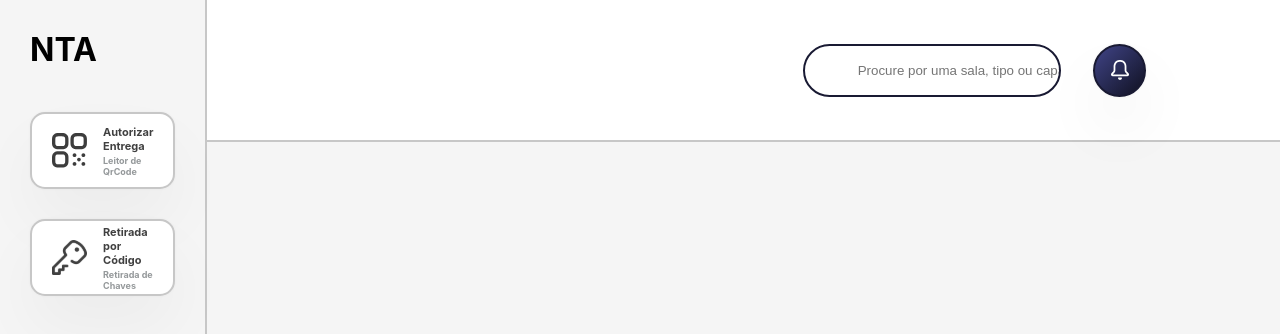
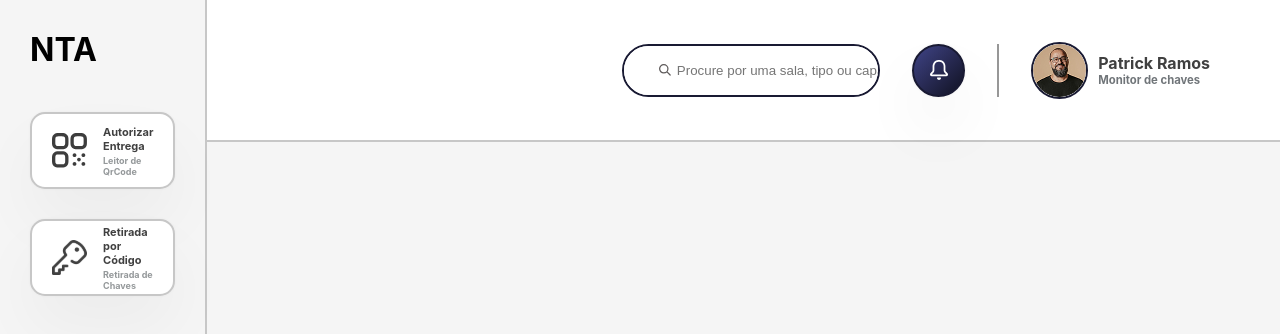
Before and after one commit to netoodev/nta-app, a React (Create React App) app: page / in a window 1280 px wide. Shown: the top 334 px of the page. Built offline with nearby package versions, Linux system fonts and the light colour scheme.

Commit message:
Estilização da header

```diff
--- a/src/App.js
+++ b/src/App.js
@@ -1,12 +1,13 @@
 import './App.css';
 import Header from './components/Header/header';
 import Sidebar from './components/Sidebar/sidebar';
+import profilePic from './img/profile-pic.jpg';
 
 function App() {
   return (
     <div className='main-container'>
       <Sidebar/>
-      <Header/>
+      <Header name='Patrick Ramos' function='Monitor de chaves' img={profilePic}/>
     </div>
   );
 }
--- a/src/components/Header/header.css
+++ b/src/components/Header/header.css
@@ -18,17 +18,37 @@
     gap: 32px;
 }
 
-.header > div > input {
+/* Input */
+.header > div > .input {
     width: 27.7%;
     max-width: 344px;
     height: 53px;
 
+    display: flex;
+    justify-content: center;
+    align-items: center;
+
     outline: none;
     border: 2px solid var(--dark-purple);
     border-radius: 30px;
+}
+
+.header > div > .input > input{
+    width: 100%;
+    height: 100%;
 
     padding-left: 53px;
+
+    outline: none;
+    border: none;
+    border-radius: 30px;
+
+    background-image: url(../../img/search-ic.svg);
+    background-repeat: no-repeat;
+    background-position: 35px center;
 }
+
+/* Notification Button */
 
 .notif-btn {
     width: 53px;
@@ -49,3 +69,45 @@
     user-select: none;
     cursor: pointer;
 }
+
+/* Divider */
+.divider {
+    width: 2px;
+    height: 53px;
+
+    background-color: var(--gray-secondary);
+}
+
+/* Profile button */
+.profile-btn {
+    display: flex;
+    justify-content: center;
+    align-items: center;
+    gap: 10px;
+
+    cursor: pointer;
+    user-select: none;
+}
+
+.profile-btn > img {
+    border: 2px solid var(--dark-purple);
+    border-radius: 100%;
+}
+
+.profile-btn > .profile-name {
+    display: flex;
+    flex-direction: column;
+    align-items: start;
+}
+
+.profile-btn > .profile-name > h4 {
+    font-size: 16px;
+    font-weight: bold;
+    color: var(--light-black);
+}
+
+.profile-btn > .profile-name > p {
+    font-size: 11.3px;
+    font-weight: bold;
+    color: var(--gray-terciary);
+}
--- a/src/components/Header/header.js
+++ b/src/components/Header/header.js
@@ -1,17 +1,25 @@
 import './header.css';
 import notifIc from '../../img/notif-ic.svg';
-import searchIc from '../../img/search-ic.svg';
 
-function Header() {
+
+function Header(props) {
   return (
     <div className='header'>
         <div>
-            <input placeholder='Procure por uma sala, tipo ou capacidade'></input>
+            <div className="input">
+              <input placeholder='Procure por uma sala, tipo ou capacidade'></input>
+            </div>
             <div className='notif-btn'>
                 <img src={notifIc} alt=''></img>
             </div>
-            <div></div>
-            <div className='profile-btn'></div>
+            <div className='divider'></div>
+            <div className='profile-btn'>
+              <img src={props.img} alt=''></img>
+              <div className='profile-name'>
+                <h4>{props.name}</h4>
+                <p>{props.function}</p>
+              </div>
+            </div>
         </div>
     </div>
   );
--- a/src/index.css
+++ b/src/index.css
@@ -1,6 +1,8 @@
 :root {
   --white: #FFF;
   --gray-bg: #F5F5F5;
+  --gray-secondary: #979797;
+  --gray-terciary: #707579;
   --dark-gray: #C7C7C7;
   --light-gray: #94989A;
   --light-black: #404040;
```
Also changed, not shown: src/img/profile-pic.jpg.
